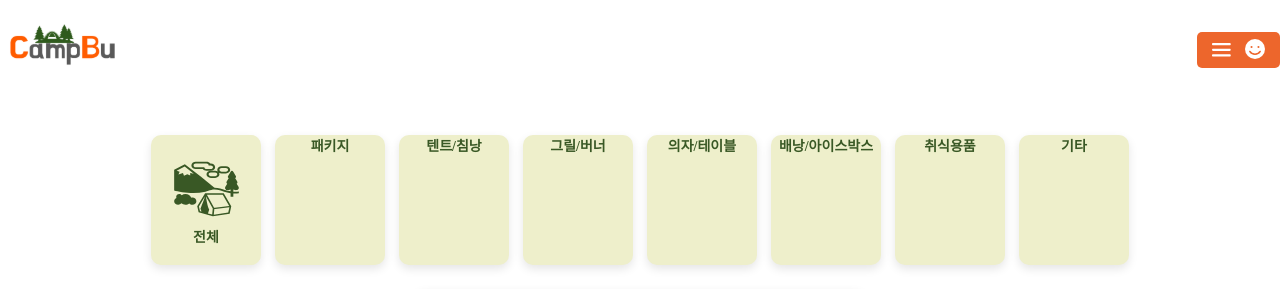
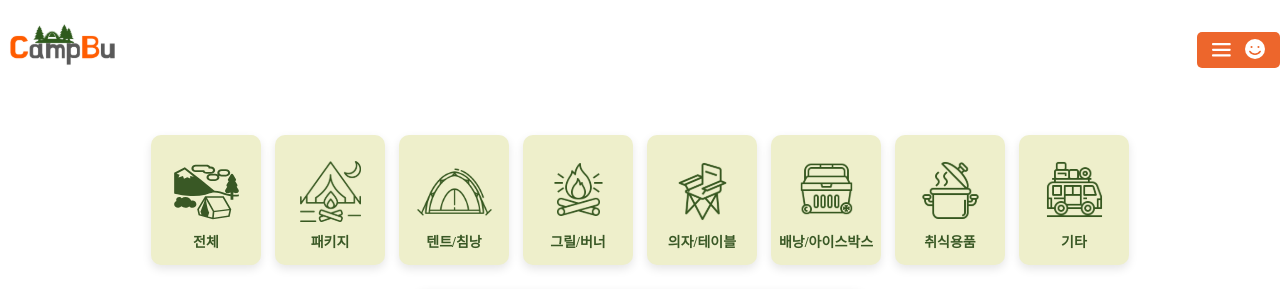
Before and after one commit to hinyc/Campbu, a React (Create React App) app in the folder client/: page /main in a window 1280 px wide. Shown: the top 289 px of the page. Built offline with nearby package versions, Linux system fonts and the light colour scheme.

Commit message:
[Feat] #121 카테고리 필터링 추가

```diff
--- a/client/src/components/Category.tsx
+++ b/client/src/components/Category.tsx
@@ -1,8 +1,17 @@
 /** @jsxImportSource @emotion/react */
 import { css } from '@emotion/react';
-import { Link } from 'react-router-dom';
-import { rem, textDecorationNone, color, shadow, hover } from '../common';
+import { rem, color, shadow, hover } from '../common';
 import categoryAll from '../assets/categoryAll.svg';
+import categoryBag from '../assets/categoryBag.svg';
+import categoryChair from '../assets/categoryChair.svg';
+import categoryETC from '../assets/categoryETC.svg';
+import categoryFire from '../assets/categoryFire.svg';
+import categoryPot from '../assets/categoryPot.svg';
+import categoryPack from '../assets/categoryPack.svg';
+import categoryTent from '../assets/categoryTent.svg';
+import { useSetRecoilState, useRecoilValue } from 'recoil';
+import { originalPosts, posts } from '../Atom';
+import { Posts } from '../pages/Main';
 
 const ulStyle = css`
   display: flex;
@@ -21,6 +30,7 @@ const categoryStyle = css`
   text-align: center;
   border-radius: ${rem(10)};
   box-shadow: ${shadow};
+  cursor: pointer;
   :hover {
     box-shadow: ${hover};
     border: 2px solid ${color.deep};
@@ -30,39 +40,101 @@ const categoryStyle = css`
 
 const img = css`
   display: inline-block;
-  margin: ${rem(25)} ${rem(18)} ${rem(4)} ${rem(18)};
+  margin: 0 auto;
+  margin-top: ${rem(26)};
+  margin-bottom: ${rem(4)};
+`;
+
+const text = css`
+  margin-top: ${rem(7)};
 `;
 
 function Category() {
+  const setFilteredPosts = useSetRecoilState<Posts>(posts);
+  const introSearch = useRecoilValue<Posts>(originalPosts);
+  const onAllClick = () => {
+    setFilteredPosts(introSearch);
+  };
+
+  const onPackageClick = () => {
+    const filtered = introSearch.posts.filter(
+      (obj) => obj.category === 'Package',
+    );
+    setFilteredPosts({ posts: filtered });
+  };
+
+  const onTentClick = () => {
+    const filtered = introSearch.posts.filter((obj) => obj.category === 'Tent');
+    setFilteredPosts({ posts: filtered });
+  };
+
+  const onGrillClick = () => {
+    const filtered = introSearch.posts.filter(
+      (obj) => obj.category === 'Grill',
+    );
+    setFilteredPosts({ posts: filtered });
+  };
+  const onChairClick = () => {
+    const filtered = introSearch.posts.filter(
+      (obj) => obj.category === 'Chair',
+    );
+    setFilteredPosts({ posts: filtered });
+  };
+  const onBagClick = () => {
+    const filtered = introSearch.posts.filter((obj) => obj.category === 'Bag');
+    setFilteredPosts({ posts: filtered });
+  };
+  const onPotClick = () => {
+    const filtered = introSearch.posts.filter((obj) => obj.category === 'Pot');
+    setFilteredPosts({ posts: filtered });
+  };
+  const onEtcClick = () => {
+    const filtered = introSearch.posts.filter((obj) => obj.category === 'Etc');
+    setFilteredPosts({ posts: filtered });
+  };
+
   return (
     <ul css={ulStyle}>
-      <Link to="#" css={textDecorationNone}>
-        <li css={categoryStyle}>
-          <img src={categoryAll} alt="all products" css={img} />
-          전체
-        </li>
-      </Link>
-      <Link to="#" css={textDecorationNone}>
-        <li css={categoryStyle}>패키지</li>
-      </Link>
-      <Link to="#" css={textDecorationNone}>
-        <li css={categoryStyle}>텐트/침낭</li>
-      </Link>
-      <Link to="#" css={textDecorationNone}>
-        <li css={categoryStyle}>그릴/버너</li>
-      </Link>
-      <Link to="#" css={textDecorationNone}>
-        <li css={categoryStyle}>의자/테이블</li>
-      </Link>
-      <Link to="#" css={textDecorationNone}>
-        <li css={categoryStyle}>배낭/아이스박스</li>
-      </Link>
-      <Link to="#" css={textDecorationNone}>
-        <li css={categoryStyle}>취식용품</li>
-      </Link>
-      <Link to="#" css={textDecorationNone}>
-        <li css={categoryStyle}>기타</li>
-      </Link>
+      <li key="all" css={categoryStyle} onClick={onAllClick}>
+        <img
+          src={categoryAll}
+          alt="all products"
+          css={[img, `margin-top: ${rem(28)}`]}
+        />
+        <div css={[text, `margin-top: ${rem(2)}`]}>전체</div>
+      </li>
+      <li key="Package" css={categoryStyle} onClick={onPackageClick}>
+        <img src={categoryPack} alt="all products" css={img} />
+        <div css={[text, `margin-top: ${rem(1)}`]}>패키지</div>
+      </li>
+      <li key="Tent" css={categoryStyle} onClick={onTentClick}>
+        <img src={categoryTent} alt="tent" css={img} />
+        <div>텐트/침낭</div>
+      </li>
+      <li key="Grill" css={categoryStyle} onClick={onGrillClick}>
+        <img
+          src={categoryFire}
+          alt="grill/burner"
+          css={[img, `margin-top: ${rem(28)}`]}
+        />
+        <div css={text}>그릴/버너</div>
+      </li>
+      <li key="Chair" css={categoryStyle} onClick={onChairClick}>
+        <img src={categoryChair} alt="camping chair/table" css={img} />
+        <div css={[text, `margin-top: ${rem(1)}`]}>의자/테이블</div>
+      </li>
+      <li key="Bag" css={categoryStyle} onClick={onBagClick}>
+        <img src={categoryBag} alt="bag/ice-box/portable-fridge" css={img} />
+        <div css={text}>배낭/아이스박스</div>
+      </li>
+      <li key="Pot" css={categoryStyle} onClick={onPotClick}>
+        <img src={categoryPot} alt="pot/kettle/..." css={img} />
+        <div css={[text, `margin-top: ${rem(4)}`]}>취식용품</div>
+      </li>
+      <li key="Etc" css={categoryStyle} onClick={onEtcClick}>
+        <img src={categoryETC} alt="etc..." css={img} />
+        <div css={[text, `margin-top: ${rem(5)}`]}>기타</div>
+      </li>
     </ul>
   );
 }
--- a/client/src/pages/Intro.tsx
+++ b/client/src/pages/Intro.tsx
@@ -8,8 +8,8 @@ import Search from '../assets/Search.svg';
 
 import SearchInput from '../components/SearchInput';
 import { useEffect, useState } from 'react';
-import { useSetRecoilState } from 'recoil';
-import { posts } from '../Atom';
+import { useRecoilState, useSetRecoilState } from 'recoil';
+import { posts, showAlertModal } from '../Atom';
 import axios from 'axios';
 import { Post, Posts } from './Main';
 import AlertModal from '../components/AlertModal';
@@ -48,7 +48,7 @@ function Intro() {
   const navigation = useNavigate();
   const [searchValue, setSearchValue] = useState<string>('');
   const searchAddress = useSetRecoilState<Posts>(posts);
-  const [showModal, setShowModal] = useState<boolean>(false);
+  const [showModal, setShowModal] = useRecoilState(showAlertModal);
 
   const onChange = (e: any) => {
     setSearchValue(e.target.value);
@@ -56,22 +56,37 @@ function Intro() {
 
   const onSearchClick = () => {
     if (searchValue.length !== 0) {
-      console.log(searchValue, ' searching...');
-      //   axios
-      //     .get(`${host}/product/address/${searchValue}`)
-      //     .then((res) => {
-      //       if (res.status === 200) {
-      searchAddress((obj) => ({
+      // axios
+      //   .get(`${host}/product/address/:${searchValue}`)
+      //   .then((res) => {
+      //     if (res.status === 200) {
+      searchAddress({
         // TODO: 검색 결과를 여기에 추가
         posts: [
-          ...obj.posts,
           {
             id: 1,
             category: 'Tent',
             deposit: 30000,
             rental_fee: 25000,
             unavailable_dates: ['2021-12-20', '2021-12-21', '2021-12-22'],
-            title: '테스트테스트',
+            title: '테스트테스트1',
+            content: '쉽게 설치할 수 있는 3~4인용 텐트입니다.',
+            longitude: 126.99597295767953,
+            latitude: 35.97664845766847,
+            address: '서울특별시 동작구 신대방동',
+            img_urls:
+              'https://paperbarkcamp.com.au/wp-content/uploads/2019/07/paperbark_flash-camp_news_1218x650.jpg',
+            users_id: 1,
+            reservation_dates: ['2021-12-29', '2021-12-30', '2021-12-31'],
+            likes_count: 15,
+          },
+          {
+            id: 1,
+            category: 'Chair',
+            deposit: 30000,
+            rental_fee: 25000,
+            unavailable_dates: ['2021-12-20', '2021-12-21', '2021-12-22'],
+            title: '테스트테스트2',
             content: '쉽게 설치할 수 있는 3~4인용 텐트입니다.',
             longitude: 126.99597295767953,
             latitude: 35.97664845766847,
@@ -83,11 +98,11 @@ function Intro() {
             likes_count: 15,
           },
         ],
-      }));
+      });
       navigation('/main');
       //   }
       // })
-      // .catch((err) => console.error(err));
+      // .catch((err) => console.error('에러입니다', err));
     } else {
       console.log('input text please');
       // TODO: false로 초기화 시키기
--- a/client/src/pages/Main.tsx
+++ b/client/src/pages/Main.tsx
@@ -6,8 +6,8 @@ import { rem, relative, host } from '../common';
 import SearchGreen from '../assets/SearchGreen.svg';
 import SearchInput from '../components/SearchInput';
 import Category from '../components/Category';
-import { useRecoilState } from 'recoil';
-import { posts } from '../Atom';
+import { useRecoilState, useSetRecoilState } from 'recoil';
+import { posts, originalPosts } from '../Atom';
 import { useState } from 'react';
 import LoginModal from '../components/LoginModal';
 import AlertModal from '../components/AlertModal';
@@ -68,21 +68,62 @@ function Main() {
   const [showSearchModal, setShowSearchModal] = useState<boolean>(false);
   const [loading, setLoading] = useState<boolean>(false);
 
+  const setMainSearch = useSetRecoilState<Posts>(originalPosts);
+
   const onChange = (e: any) => {
     setSearchValue(e.target.value);
   };
 
-  const onSearchClick = async () => {
+  const onSearchClick = () => {
     if (searchValue.length !== 0) {
       // TODO: 로딩 컴포넌트 띄우기
-      setLoading(true);
-      console.log('1st', loading);
-      console.log(showSearchModal, ' main page searching...');
-      // await axios
+      // setLoading(true);
+      // console.log('1st', loading);
+      // axios
       //   .get(`${host}/product/address/${searchValue}`)
       //   .then((res) => {
       //     if (res.status === 200) {
-      searchAddress(() => ({
+      setMainSearch({
+        // TODO: 검색 결과를 여기에 추가
+        // posts: [],
+        posts: [
+          {
+            id: 1,
+            category: 'Etc',
+            deposit: 30000,
+            rental_fee: 25000,
+            unavailable_dates: ['2021-12-20', '2021-12-21', '2021-12-22'],
+            title: '검색했을 때 새로 나오는거',
+            content: '쉽게 설치할 수 있는 3~4인용 텐트입니다.',
+            longitude: 126.99597295767953,
+            latitude: 35.97664845766847,
+            address: '서울특별시 동작구 신대방동',
+            img_urls:
+              'https://paperbarkcamp.com.au/wp-content/uploads/2019/07/paperbark_flash-camp_news_1218x650.jpg',
+            users_id: 1,
+            reservation_dates: ['2021-12-29', '2021-12-30', '2021-12-31'],
+            likes_count: 15,
+          },
+          {
+            id: 1,
+            category: 'Pot',
+            deposit: 30000,
+            rental_fee: 25000,
+            unavailable_dates: ['2021-12-20', '2021-12-21', '2021-12-22'],
+            title: '메인페이지 검색',
+            content: '쉽게 설치할 수 있는 3~4인용 텐트입니다.',
+            longitude: 126.99597295767953,
+            latitude: 35.97664845766847,
+            address: '서울특별시 동작구 신대방동',
+            img_urls:
+              'https://paperbarkcamp.com.au/wp-content/uploads/2019/07/paperbark_flash-camp_news_1218x650.jpg',
+            users_id: 1,
+            reservation_dates: ['2021-12-29', '2021-12-30', '2021-12-31'],
+            likes_count: 15,
+          },
+        ],
+      });
+      searchAddress({
         // TODO: 검색 결과를 여기에 추가
         // posts: [],
         posts: [
@@ -121,13 +162,13 @@ function Main() {
             likes_count: 15,
           },
         ],
-      }));
+      });
       //   }
       // })
       // .catch((err) => console.error(err));
       // TODO: 로딩 컴포넌트
-      setLoading(false);
-      console.log('2nd', loading);
+      // setLoading(false);
+      // console.log('2nd', loading);
     } else {
       console.log('input text please');
       // TODO: false로 초기화 시키기
@@ -169,9 +210,10 @@ function Main() {
         </div>
       ) : (
         <section css={section}>
-          {products['posts'].map((product: Post) => (
+          {products['posts'].map((product: Post, index) => (
             <Product
-              setModalShow={setLoginModalShow}
+              // setModalShow={setLoginModalShow}
+              key={index}
               count={product.likes_count}
               // TODO: 좋아요 눌렀는지 안눌렀는지 상태 변경
               isFill={false}
```
